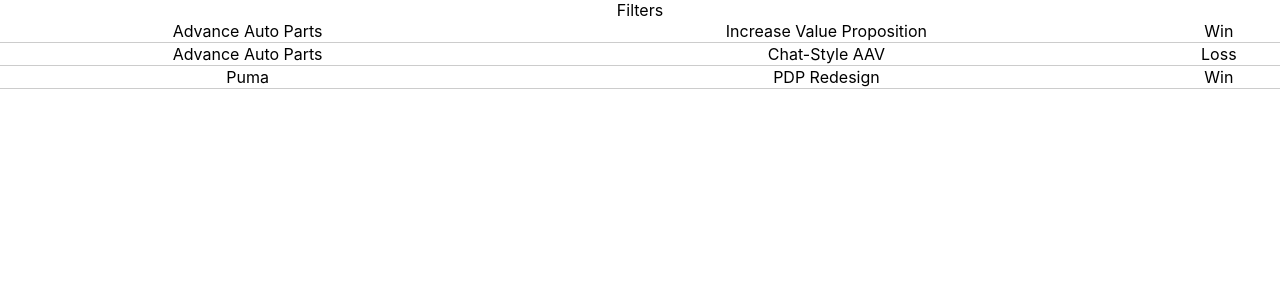
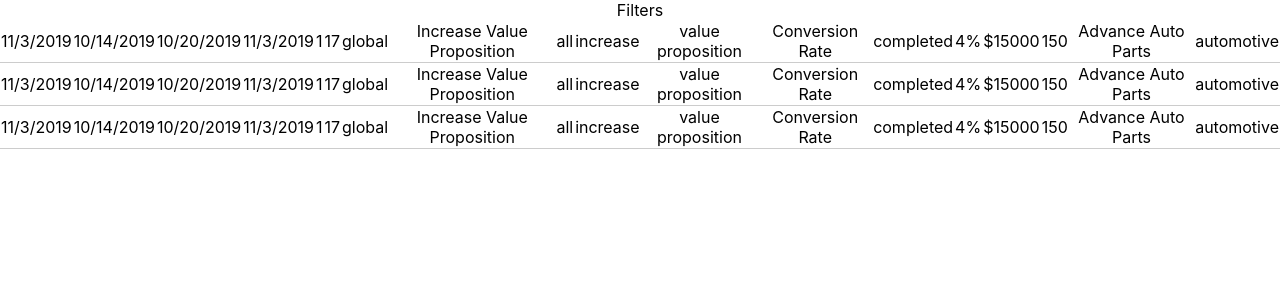
Before and after one commit to jonathantcallahan/cro-database, a React (Create React App) app in the folder cro-database-client/: page / in a window 1280 px wide. Shown: the top 300 px of the page. Built offline with nearby package versions, Linux system fonts and the light colour scheme.

Commit message:
added sample data

```diff
--- a/cro-database-client/src/components/App.js
+++ b/cro-database-client/src/components/App.js
@@ -9,19 +9,63 @@ class App extends React.Component {
     super(props);
     this.state = {
       allData: [{
+        completed: "11/3/2019",
+        suggested: "10/14/2019",
+        startDate: "10/20/2019",
+        dateCompleted: "11/3/2019",
+        priority: 1,
+        priorityScore: 17,
+        page: "global",
+        testName: "Increase Value Proposition",
+        device: "all",
+        increaseDecrease: "increase",
+        Hypothesis: "value proposition",
+        primaryMetric: "Conversion Rate",
+        status: "completed",
+        uplift: "4%",
+        revenueLift: "$15000",
+        transactionsLift: "150",
         client: "Advance Auto Parts",
-        testName: "Increase Value Proposition",
-        result: "Win"
+        industry: "automotive"
       },
       {
+        completed: "11/3/2019",
+        suggested: "10/14/2019",
+        startDate: "10/20/2019",
+        dateCompleted: "11/3/2019",
+        priority: 1,
+        priorityScore: 17,
+        page: "global",
+        testName: "Increase Value Proposition",
+        device: "all",
+        increaseDecrease: "increase",
+        Hypothesis: "value proposition",
+        primaryMetric: "Conversion Rate",
+        status: "completed",
+        uplift: "4%",
+        revenueLift: "$15000",
+        transactionsLift: "150",
         client: "Advance Auto Parts",
-        testName: "Chat-Style AAV",
-        result: "Loss"
-      },
-      {
-        client: "Puma",
-        testName: "PDP Redesign",
-        result: "Win"
+        industry: "automotive"
+      }, {
+        completed: "11/3/2019",
+        suggested: "10/14/2019",
+        startDate: "10/20/2019",
+        dateCompleted: "11/3/2019",
+        priority: 1,
+        priorityScore: 17,
+        page: "global",
+        testName: "Increase Value Proposition",
+        device: "all",
+        increaseDecrease: "increase",
+        Hypothesis: "value proposition",
+        primaryMetric: "Conversion Rate",
+        status: "completed",
+        uplift: "4%",
+        revenueLift: "$15000",
+        transactionsLift: "150",
+        client: "Advance Auto Parts",
+        industry: "automotive"
       }],
     };
   }
```
